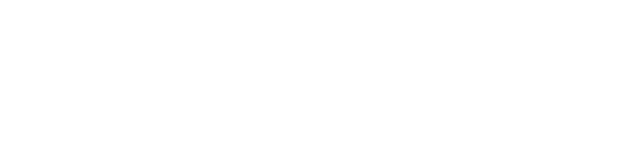
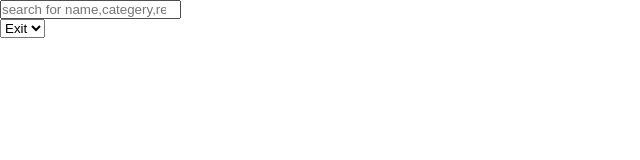
Before and after one commit to Yashar-Talat/Challenging-Projects, a plain HTML site: page index.html in a window 1280 px wide. Shown: the whole page, without its empty margins (0-640 px from the left). Drawn offline with Linux system fonts and the light colour scheme.

Commit message:
create-menu-box

```diff
--- a/index.html
+++ b/index.html
@@ -9,6 +9,27 @@
     <link rel="stylesheet" href="Css/media-quearies.css">
 </head>
 <body>
-
+  <header>
+    <section class="container__menu d-flex">
+        <section class="menu d-flex">
+            <div class="icon-barger d-flex">
+                <i class="fa-solid fa-bars"></i>
+            </div>
+            <div class="icon__search">
+                <i class="fa-solid fa-magnifying-glass"></i>
+                <input type="search" placeholder="search for name,categery,relat" id="search__box">
+            </div>
+        </section>
+        <section class="right__notif d-flex">
+            <div class="Exit__box">
+                <select name="" id="">
+                <option value="">Exit</option>
+                </select>
+                <i class="fa-sharp fa-regular fa-right-from-bracket"></i>
+            </div>
+            <i class="fa-light fa-bell"></i>
+        </section>
+    </section>
+  </header>
 </body>
 </html>
```
